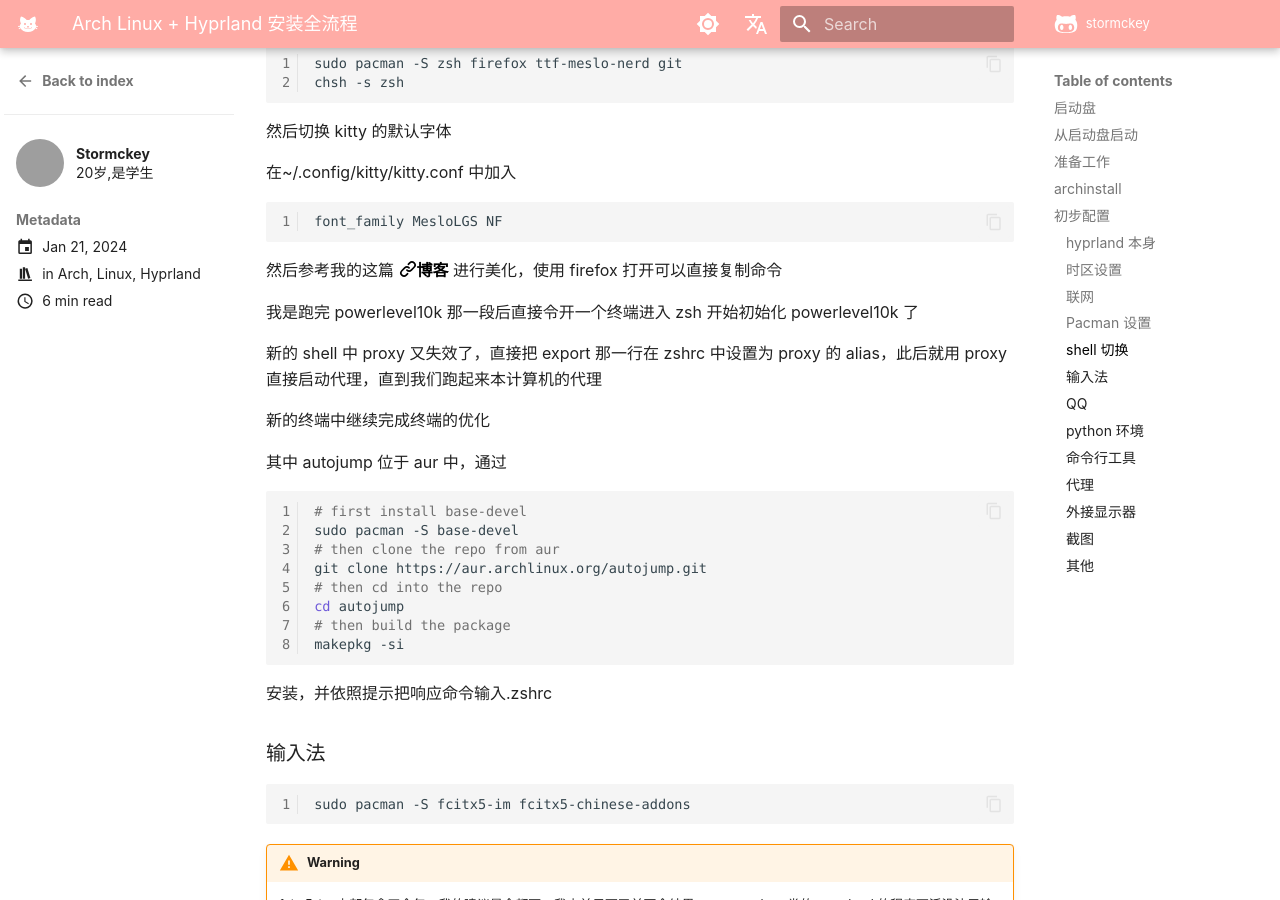
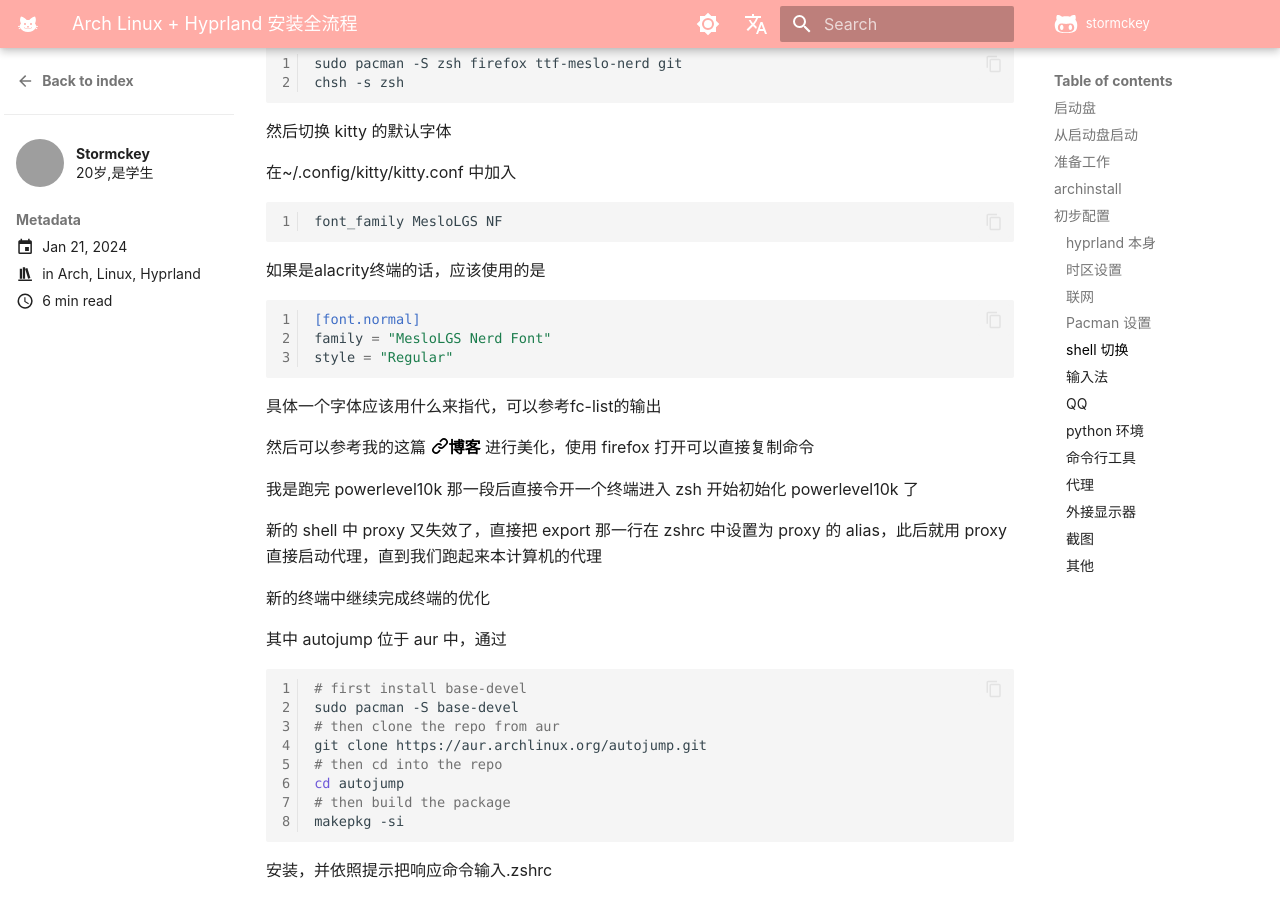
Before and after one commit to stormckey/stormckey.github.io, an MkDocs documentation site: the page built from docs/blog/posts/arch_linux_procedure.md, in a window 1280 px wide and 900 px high, scrolled down 3776 px. Built offline with MkDocs 1.6.1 and Material for MkDocs 9.7.7, drawn with Linux system fonts in a browser that asks for light colours; some web fonts are replaced; comment, search, counter and statistics services are not loaded; a style sheet for code colours, icons or effects is not loaded; grey boxes are pictures that could not be loaded.

Commit message:
add more details to arch procedure

````diff
--- a/docs/blog/posts/arch_linux_procedure.md
+++ b/docs/blog/posts/arch_linux_procedure.md
@@ -181,7 +181,16 @@
 font_family MesloLGS NF
 ```
 
-然后参考我的这篇 [:octicons-link-16:博客](https://stormckey.github.io/blog/linux-%E7%BB%88%E7%AB%AF%E9%85%8D%E7%BD%AE/) 进行美化，使用 firefox 打开可以直接复制命令
+如果是alacrity终端的话，应该使用的是
+```toml
+[font.normal]
+family = "MesloLGS Nerd Font"
+style = "Regular"
+```
+
+具体一个字体应该用什么来指代，可以参考fc-list的输出
+
+然后可以参考我的这篇 [:octicons-link-16:博客](https://stormckey.github.io/blog/linux-%E7%BB%88%E7%AB%AF%E9%85%8D%E7%BD%AE/) 进行美化，使用 firefox 打开可以直接复制命令
 
 我是跑完 powerlevel10k 那一段后直接令开一个终端进入 zsh 开始初始化 powerlevel10k 了
 
````
Also changed, not shown: other parts of docs/blog/posts/arch_linux_procedure.md (+1 -0 lines).
